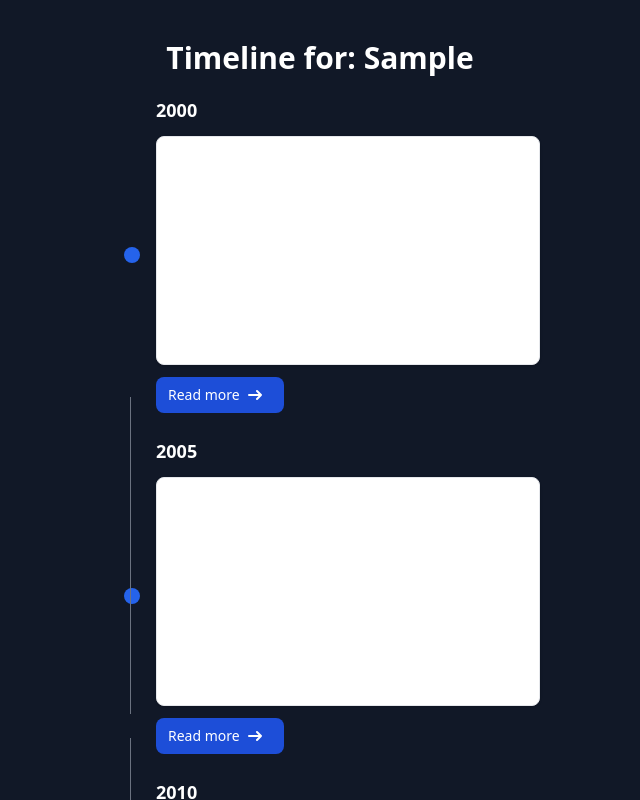
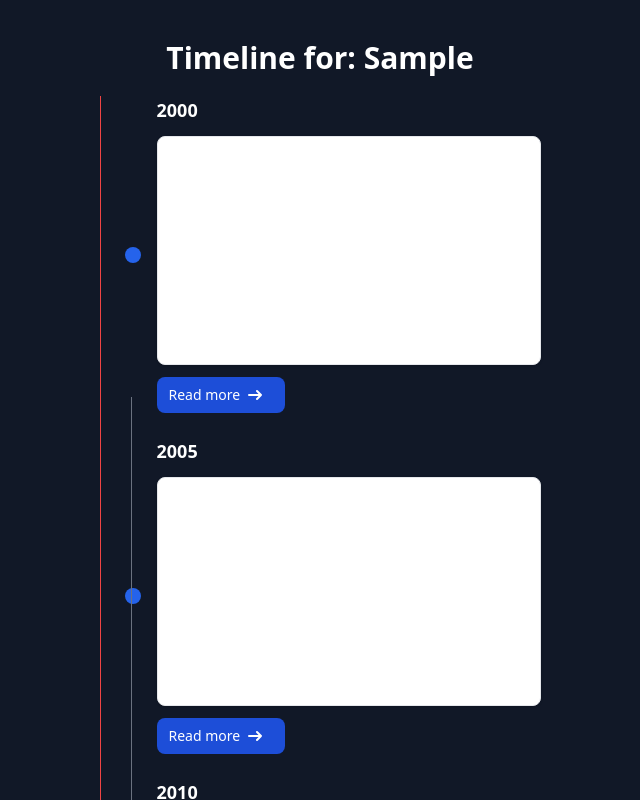
Before and after one commit to Timoite/GenAI-Hackathon, a React (Vite) app in the folder my-app/: page / in a window 1280 px wide. Both pictures are taken after typing "Sample" into the empty fields and a click on the button "Submit". Shown: the top 800 px of the page, without its empty margins (320-960 px from the left). Built offline with nearby package versions, Linux system fonts and the light colour scheme.

Commit message:
changed something

```diff
--- a/my-app/src/Timeline.tsx
+++ b/my-app/src/Timeline.tsx
@@ -36,10 +36,10 @@ const Timeline: React.FC = () => {
   return (
     <div className="flex flex-col justify-start items-center h-screen w-screen bg-gray-900 text-white">
       <h1 className="text-3xl font-bold text-center pt-10 mb-5">Timeline for: {topic}</h1>
-      <div className="timeline">
+      <ol className="relative border-s border-red-500 dark:border-gray-700"> {/* Timeline */}
         {sampleEvents.map((event, index) => (
           <div key={event.id} className="relative mb-6 ml-6 ">
-            {index !== 0 && <div className="absolute h-full border-l border-gray-500 left-1.5 -top-10"></div>}
+            {index !== 0 && <div className="absolute h-screen border-l border-gray-500 left-1.5 -top-10"></div>}
             <div className="flex items-center">
               <div className="bg-blue-600 rounded-full h-4 w-4"></div> {/* Dot */}
               <div className="flex flex-col flex-grow ml-4">
@@ -57,7 +57,7 @@ const Timeline: React.FC = () => {
             </div>
           </div>
         ))}
-      </div>
+      </ol>
     </div>
   );
 };
```
